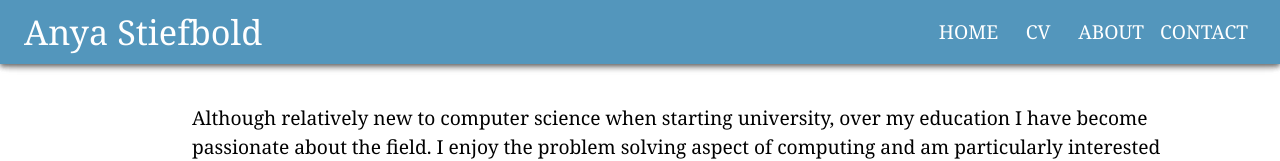
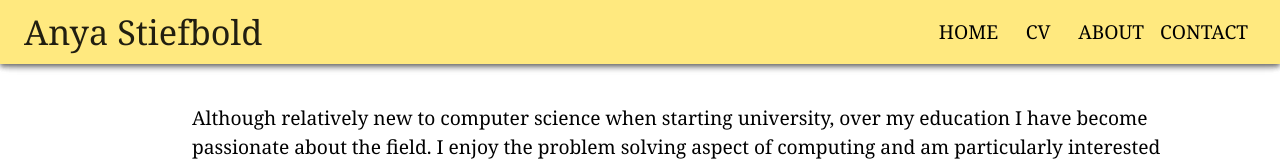
Before and after one commit to AnyaBrynn/online-cv, a React (Create React App) app: page /about in a window 1280 px wide. Shown: the top 161 px of the page. Built offline with nearby package versions, Linux system fonts and the light colour scheme.

Commit message:
Changed colors

```diff
--- a/src/App.js
+++ b/src/App.js
@@ -15,7 +15,7 @@
 const theme = createTheme({
   palette: {
     primary: {
-      main: "#5396bc", //blue
+      main: "#ffe97f", //yellow
     },
     secondary: {
       main: "#ef476f", //pink
@@ -45,15 +45,11 @@
         textDecoration: "none",
       },
       "a:hover": {
-        color: "#5396bc",
+        color: "#a63c06",
       },
-
-    },
-    button: {
-      //for nav menu
-      fontSize: ".8rem",
-      fontWeight: 600,
-      color: "#5396bc",
+      "a:visited": {
+        color: "#000000",
+      },
     },
   },
   img: {
--- a/src/Components/NavBar/NavBar.js
+++ b/src/Components/NavBar/NavBar.js
@@ -19,13 +19,13 @@
           <Typography variant="h6" component="div" sx={{ flexGrow: 1 }}>
           </Typography>
           <Button>
-                  <Link style={{ textDecoration: 'none', color: 'white' }} to='/online-cv'>
+                  <Link style={{ textDecoration: 'none', color: 'black' }} to='/online-cv'>
                   <Typography textAlign="center">home</Typography>
                   </Link>
           </Button>
           {pages.map((page) => (
                 <Button key={page}>
-                  <Link style={{ textDecoration: 'none', color: 'white' }} to={`/${page}`}>
+                  <Link className="Link" style={{ textDecoration: 'none', color: 'black'}} to={`/${page}`}>
                   <Typography textAlign="center">{page}</Typography>
                   </Link>
                 </Button>
```
